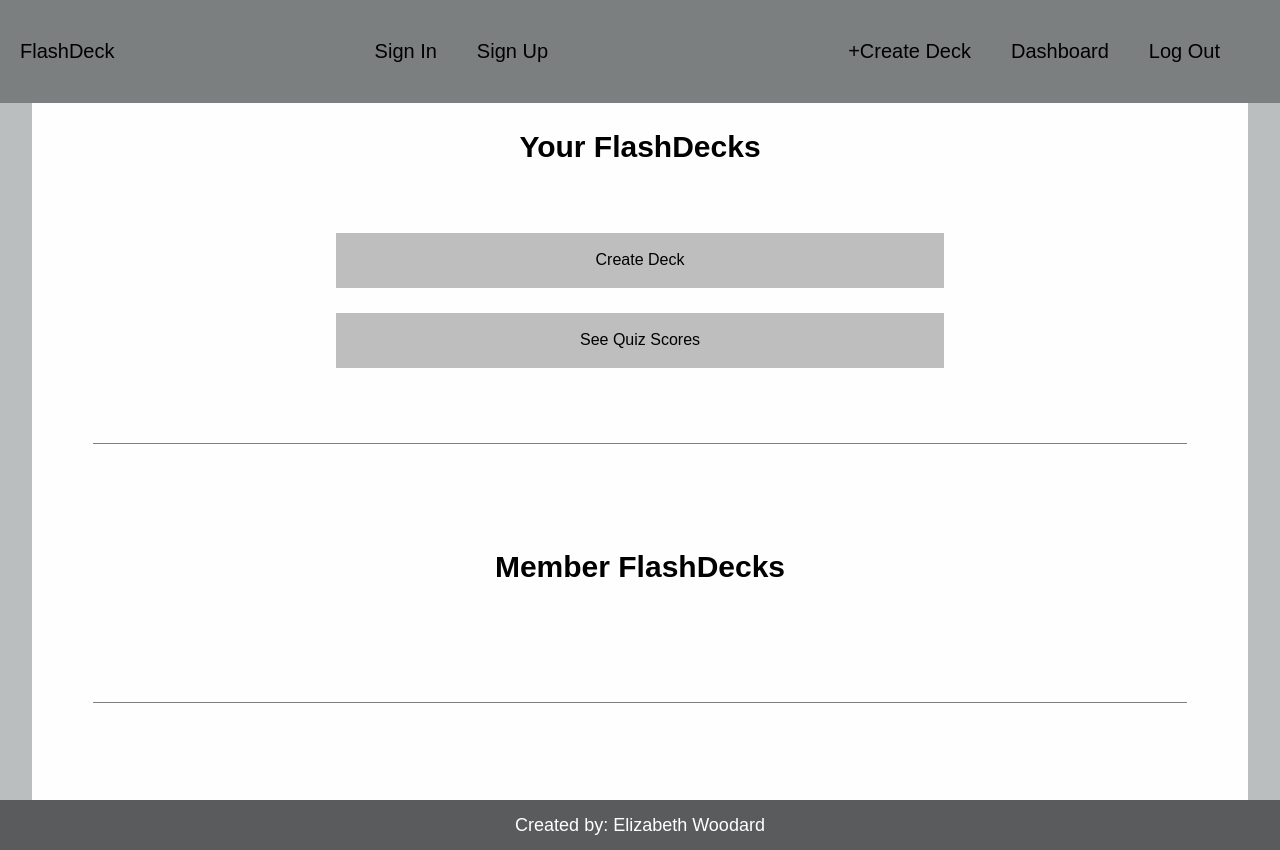
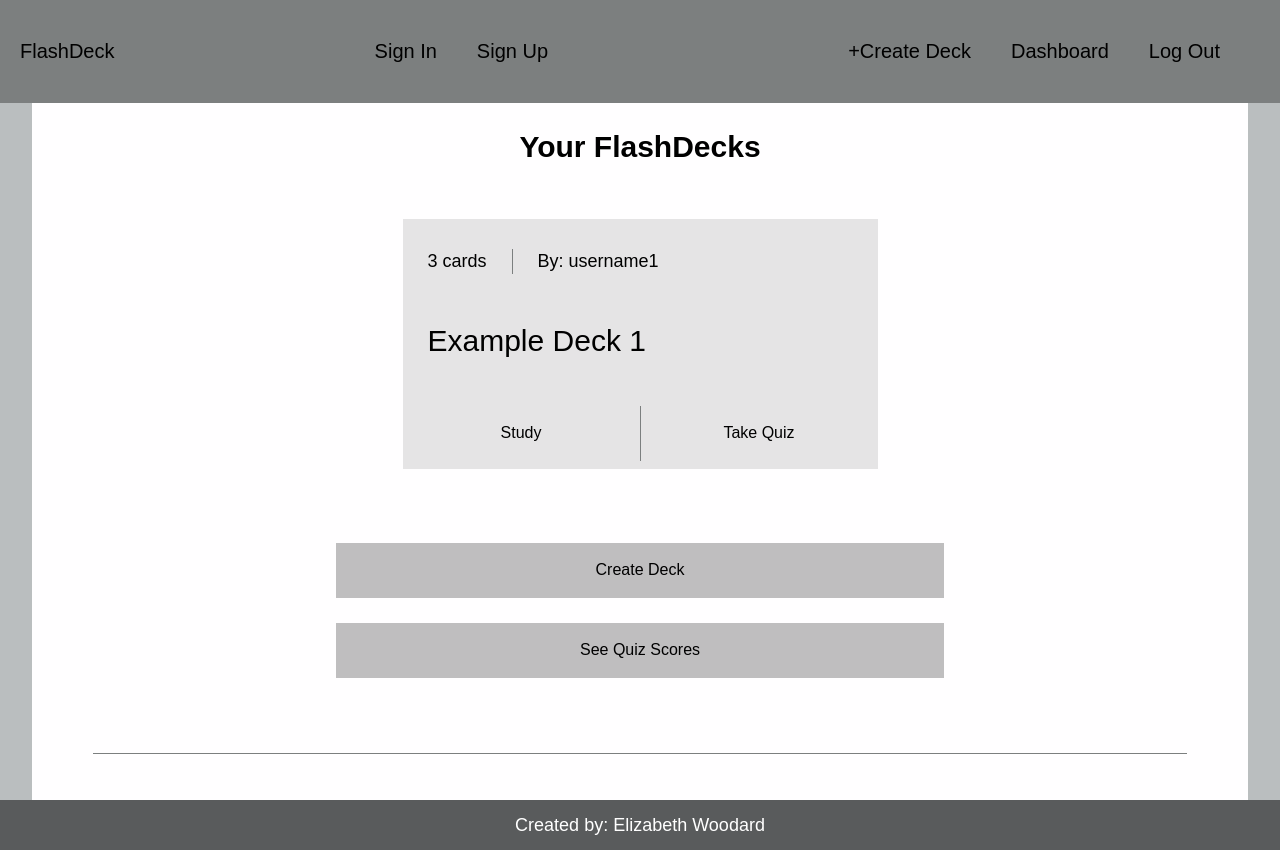
Before and after one commit to eswoodard/flashdeck-client, a React (Create React App) app: page /dashboard in a window 1280 px wide. Built offline with nearby package versions, Linux system fonts and the light colour scheme.

Commit message:
update dashboard component with state

```diff
--- a/src/components/App.js
+++ b/src/components/App.js
@@ -27,8 +27,8 @@ class App extends Component {
             <Route exact path='/signup' component={SignUp} />
             <Route exact path='/dashboard' component={Dashboard} />
             <Route exact path='/create-deck' component={CreateDeck} />
-            <Route exact path='/deck/:id' component={Deck} />
-            <Route exact path='quiz/:id' component={Quiz} />
+            <Route path='/deck/:id' component={Deck} />
+            <Route path='quiz/:id' component={Quiz} />
 
 
 
--- a/src/components/dashboard/Dashboard.js
+++ b/src/components/dashboard/Dashboard.js
@@ -1,37 +1,28 @@
 import React from 'react';
 import {connect} from 'react-redux';
 import './Dashboard.css';
+import DeckPortal from './DeckPortal';
 
 
 
 export class Dashboard extends React.Component {
 
   render() {
-    console.log(this.props.decks);
-    const decks = this.props.decks.map((deck, index) => {
-      console.log(deck.cards.length, deck.username, deck.title);
-
-        <div className="flashdeck-summary-container" key={index}>
-          <p className="summary-item">{deck.cards.length} cards</p>
-          <div className="vertical"></div>
-          <p className="summary-item">By: {deck.username}</p>
-          <div className="break"></div>
-          <p className="topic">{deck.title}</p>
-          <div className="button-container">
-            <button>Study</button>
-            <div className="vertical vertical2"></div>
-            <button>Take Quiz</button>
-          </div>
-        </div>
+    console.log(this.props);
+    const userDecks = this.props.decks.filter((deck) => deck.username === 'username1');
+    console.log(userDecks);
+    const userDeckPortals = userDecks.map((deck, index) => {
+      return (
+        <DeckPortal deck={deck} key={index}/>
+      )
     })
-    console.log(decks);
 
     return (
       <div className="flashdecks">
         <div className="user-flashdecks">
           <h2>Your FlashDecks</h2>
           <div className="flashdeck container">
-            {decks}
+            {userDeckPortals}
           </div>
             <div className="break"></div>
               <div className="dashboard-btn-container">
@@ -51,10 +42,6 @@ export class Dashboard extends React.Component {
   }
 }
 
-Dashboard.defaultProps = {
-  username: 'username',
-  title: 'title',
-};
 
 const mapStateToProps = state => ({
   decks: state.decks
--- /dev/null
+++ b/src/components/dashboard/DeckPortal.js
@@ -0,0 +1,23 @@
+import React from 'react';
+import {withRouter} from 'react-router-dom';
+
+
+const DeckPortal = (props) =>  {
+
+  return (
+    <div className="flashdeck-summary-container">
+      <p className="summary-item">{props.deck.cards.length} cards</p>
+      <div className="vertical"></div>
+      <p className="summary-item">By: {props.deck.username}</p>
+      <div className="break"></div>
+      <p className="topic">{props.deck.title}</p>
+      <div className="button-container">
+        <button onClick= { () => props.history.push(`/deck/${props.deck.id}`) }>Study</button>
+        <div className="vertical vertical2"></div>
+        <button>Take Quiz</button>
+      </div>
+    </div>
+  )
+}
+
+export default withRouter(DeckPortal);
```
